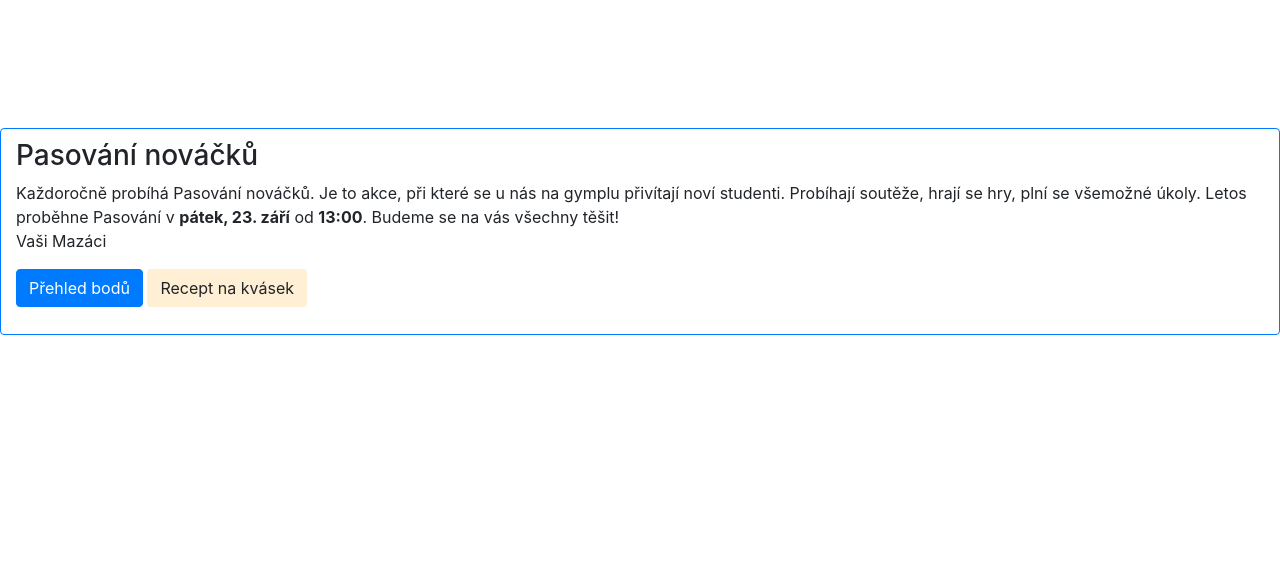
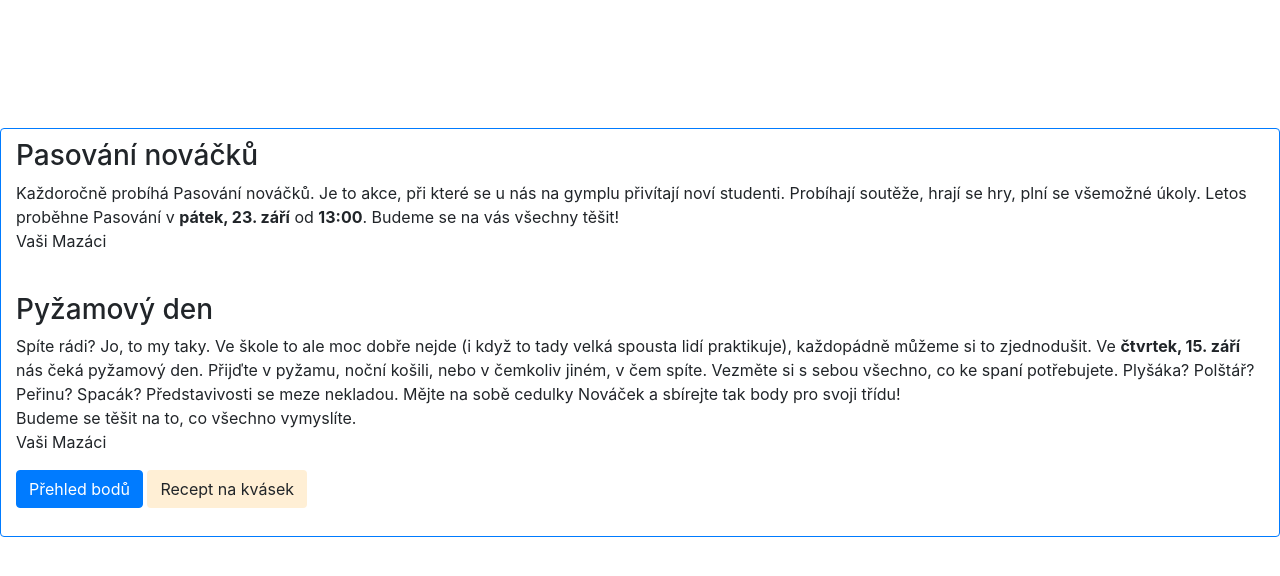
Before and after one commit to Ihavenolif/vitani-bazantu-server, a Flask app: page / in a window 1280 px wide. Shown: the top 576 px of the page. Run offline with Flask 2, Linux system fonts and the light colour scheme.

Commit message:
edit main page (+ pyzamovy den)

```diff
--- a/templates/index.html
+++ b/templates/index.html
@@ -17,6 +17,19 @@
             Každoročně probíhá Pasování nováčků. Je to akce, při které se u nás na gymplu přivítají noví studenti. Probíhají soutěže, hrají se hry, plní se všemožné úkoly. Letos proběhne Pasování v <strong>pátek, 23. září</strong> od <strong>13:00</strong>. Budeme se na vás všechny těšit!<br>
             Vaši Mazáci
         </p>
+
+        <br>
+
+        <h3>
+            Pyžamový den
+        </h3>
+
+        <p>
+            Spíte rádi? Jo, to my taky. Ve škole to ale moc dobře nejde (i když to tady velká spousta lidí praktikuje), každopádně můžeme si to zjednodušit. Ve <strong>čtvrtek, 15. září</strong> nás čeká pyžamový den. Přijďte v pyžamu, noční košili, nebo v čemkoliv jiném, v čem spíte. Vezměte si s sebou všechno, co ke spaní potřebujete. Plyšáka? Polštář? Peřinu? Spacák? Představivosti se meze nekladou. Mějte na sobě cedulky Nováček a sbírejte tak body pro svoji třídu! <br>
+            Budeme se těšit na to, co všechno vymyslíte. <br>
+            Vaši Mazáci
+
+        </p>
         <!--<h3>¿ʎqnɹɐu uǝp</h3>
         <p>
             Stalo se vám někdy, že jste se některý den cítili, jakoby byl úplně naruby? Přesně takový den bude v <strong>pátek, 9. září.</strong> Přijďte v oblečení naruby s cedulkou Nováček a sbírejte body za svojí třídu. A my jako mazáci vás v tom nenecháme! <br> Vaši Mazáci
```
